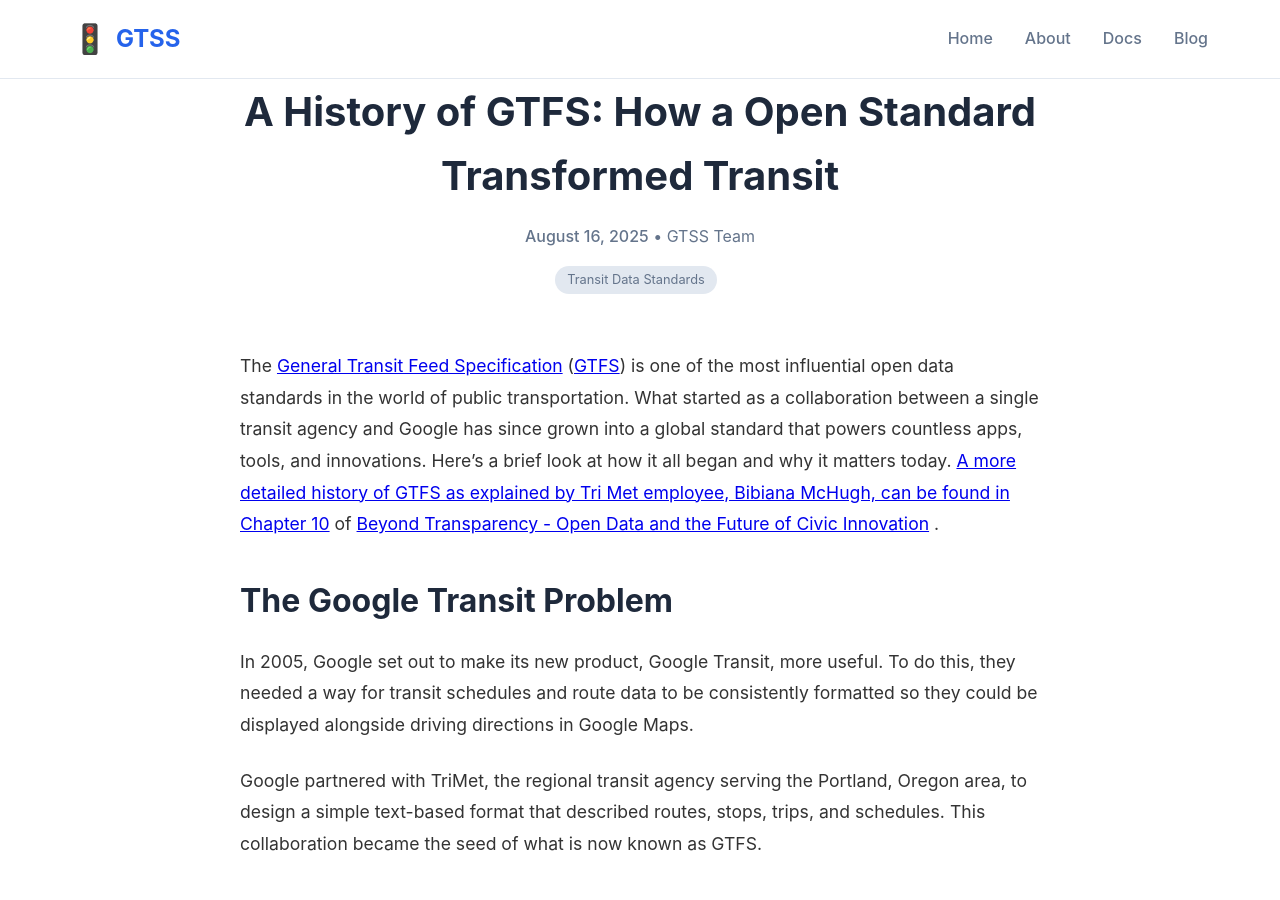
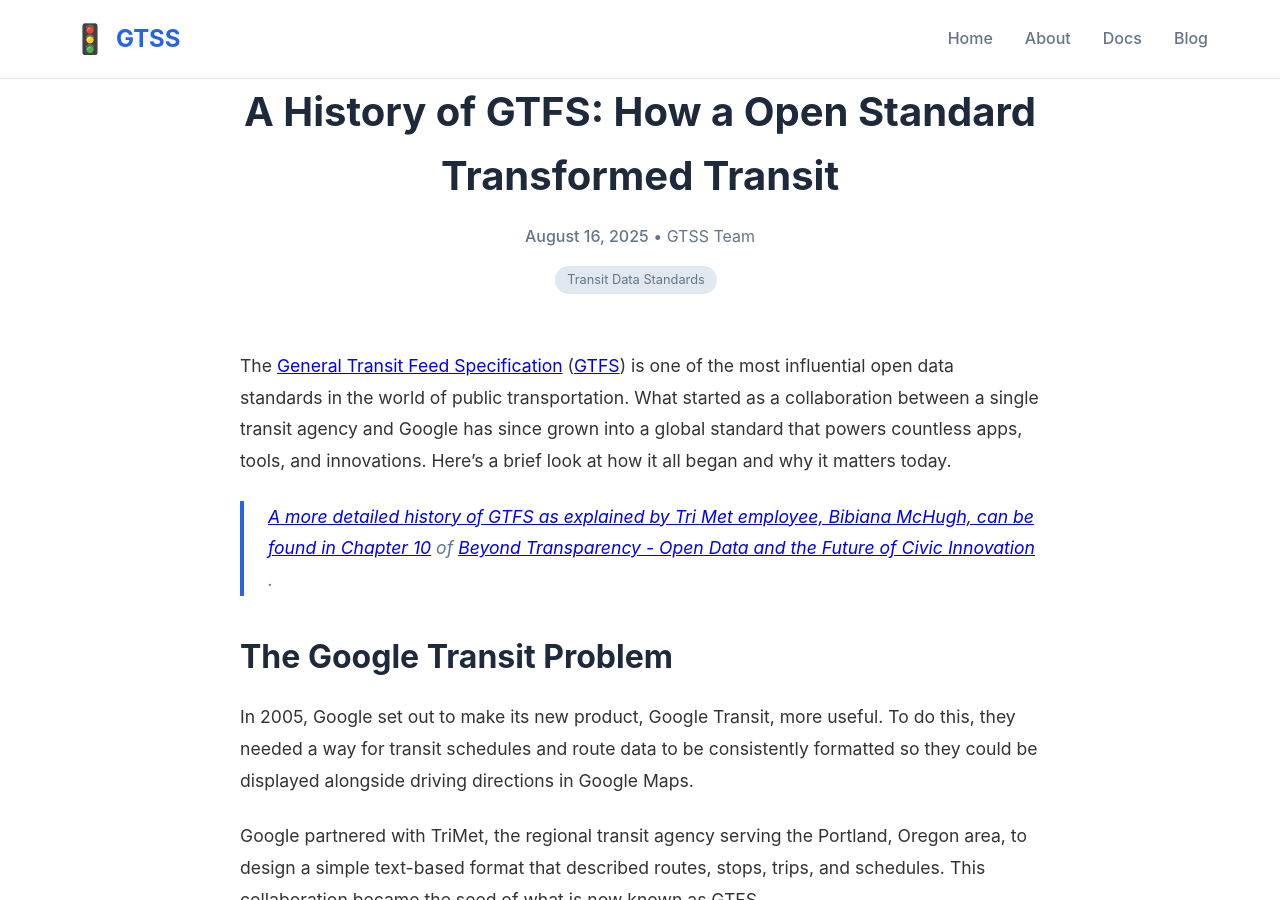
Before and after one commit to redmond2742/GTSS, a Jekyll site: the page built from _posts/2025-08-17-history-of-GTFS.md, in a window 1280 px wide and 900 px high. Built offline with Jekyll 4.4.1, drawn with Linux system fonts in a browser that asks for light colours.

Commit message:
minor updates

```diff
--- a/_includes/footer.html
+++ b/_includes/footer.html
@@ -9,7 +9,7 @@
                 <h4>References</h4>
                 <ul>
                     <li><a href="{{ '/about/' | relative_url }}">About</a></li>
-                    <li><a href="{{ '/docs/' | relative_url }}">Documentation</a></li>
+                    <li><a href="{{ '/documentation/' | relative_url }}">Documentation</a></li>
                 </ul>
             </div>
             <div class="footer-section">
--- a/_posts/2025-08-17-history-of-GTFS.md
+++ b/_posts/2025-08-17-history-of-GTFS.md
@@ -8,7 +8,9 @@ icon: "🚌"
 description: "This post explores the origins of GTFS at Google, its widespread adoption by transit agencies, and the value it provides through open, standardized transit data."
 ---
 
-The [General Transit Feed Specification](https://gtfs.org/) ([GTFS](https://github.com/google/transit/tree/master/gtfs/spec/en)) is one of the most influential open data standards in the world of public transportation. What started as a collaboration between a single transit agency and Google has since grown into a global standard that powers countless apps, tools, and innovations. Here’s a brief look at how it all began and why it matters today. [A more detailed history of GTFS as explained by Tri Met employee, Bibiana McHugh, can be found in Chapter 10](https://d1wqtxts1xzle7.cloudfront.net/34686172/BeyondTransparency-libre.pdf?1410334820=&response-content-disposition=inline%3B+filename%3DTable_of_Contents_Preface.pdf&Expires=1755410876&Signature=A62hVlZfmcw26XWrN6PjgAMoK1nUyFVqo-sSx7TpMAF9WE3064l0cWvTGe-RrEodp4T61qSlcLGyCpLL2ys1HFYm6IcE8S71P0Y8iGXbtvv9ZlEJCRGaZUcua9VCfZh~xrNGcWdcEX7lVKdwdIq64D7nc9xrzV1ClLcK6tBlPOET9CIsMEGfCRxePGSHe2t2rBBqkWdLcuevNirbTcrmp2cd-wIzU7intfY7cDDaXm9wp4ipG1-kl5b7HPX7S3~ieHt5uA3xeRp~78zq3sUPu3yb-ZPRbPOS2NSPaj6~fBPoBfm1RGkLp7ZLtn9LgvmQH0J4gmZB8kk3du0~Vrbgog__&Key-Pair-Id=APKAJLOHF5GGSLRBV4ZA#page=136) of [Beyond Transparency - Open Data and the Future of Civic Innovation](https://beyondtransparency.org/) .
+The [General Transit Feed Specification](https://gtfs.org/) ([GTFS](https://github.com/google/transit/tree/master/gtfs/spec/en)) is one of the most influential open data standards in the world of public transportation. What started as a collaboration between a single transit agency and Google has since grown into a global standard that powers countless apps, tools, and innovations. Here’s a brief look at how it all began and why it matters today.
+
+> [A more detailed history of GTFS as explained by Tri Met employee, Bibiana McHugh, can be found in Chapter 10](https://d1wqtxts1xzle7.cloudfront.net/34686172/BeyondTransparency-libre.pdf?1410334820=&response-content-disposition=inline%3B+filename%3DTable_of_Contents_Preface.pdf&Expires=1755410876&Signature=A62hVlZfmcw26XWrN6PjgAMoK1nUyFVqo-sSx7TpMAF9WE3064l0cWvTGe-RrEodp4T61qSlcLGyCpLL2ys1HFYm6IcE8S71P0Y8iGXbtvv9ZlEJCRGaZUcua9VCfZh~xrNGcWdcEX7lVKdwdIq64D7nc9xrzV1ClLcK6tBlPOET9CIsMEGfCRxePGSHe2t2rBBqkWdLcuevNirbTcrmp2cd-wIzU7intfY7cDDaXm9wp4ipG1-kl5b7HPX7S3~ieHt5uA3xeRp~78zq3sUPu3yb-ZPRbPOS2NSPaj6~fBPoBfm1RGkLp7ZLtn9LgvmQH0J4gmZB8kk3du0~Vrbgog__&Key-Pair-Id=APKAJLOHF5GGSLRBV4ZA#page=136) of [Beyond Transparency - Open Data and the Future of Civic Innovation](https://beyondtransparency.org/) .
 
 ## The Google Transit Problem
 
```
